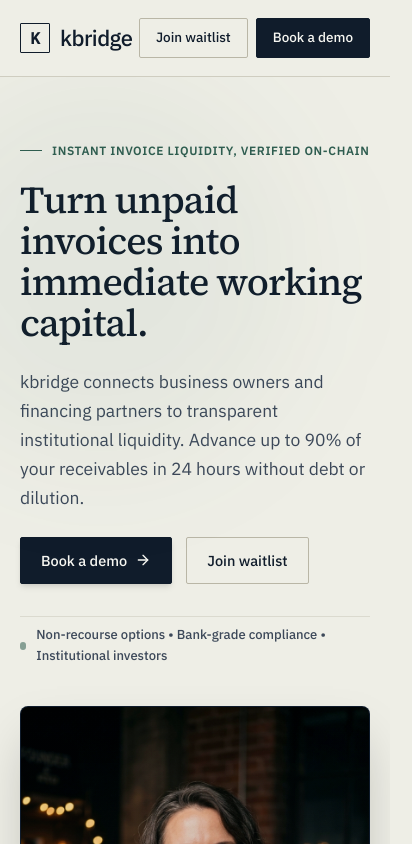
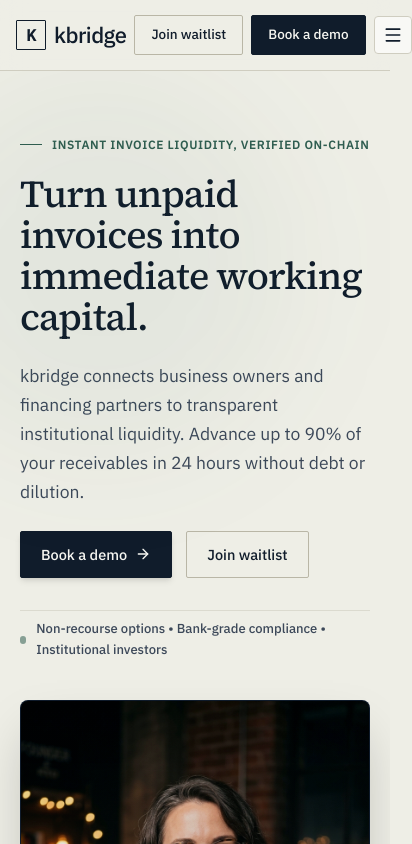
Before and after one commit to mazzidev1/Kbridge-website-, a React (Vite) app: page / in a window 390 px wide. Shown: the top 844 px of the page, 412 px wide, since content can reach past the window. Built offline with nearby package versions, Linux system fonts and the light colour scheme.

Commit message:
refactor: improve header layout and image imports
- Add mobile menu support to header
- Add Vite environment type definitions for image assets
- Optimize logo responsiveness
- Fix hero image import path

```diff
--- a/src/components/Header.tsx
+++ b/src/components/Header.tsx
@@ -1,5 +1,6 @@
-import React from 'react';
+import React, { useState } from 'react';
 import { Logo } from './Logo';
+import { Menu, X, ArrowRight } from 'lucide-react';
 
 interface HeaderProps {
   onOpenDemo: () => void;
@@ -10,7 +11,10 @@
   onOpenDemo,
   onOpenWaitlist,
 }) => {
+  const [mobileMenuOpen, setMobileMenuOpen] = useState(false);
+
   const scrollTo = (id: string) => {
+    setMobileMenuOpen(false);
     const el = document.getElementById(id);
     if (el) {
       el.scrollIntoView({ behavior: 'smooth' });
@@ -18,16 +22,17 @@
   };
 
   return (
-    <header className="sticky top-0 z-50 bg-[#EEEEE6]/92 backdrop-blur-md border-b border-[#CFCDC0]">
-      <nav className="max-w-[1120px] mx-auto px-5 sm:px-8 h-[76px] flex items-center justify-between">
+    <header className="sticky top-0 z-50 bg-[#EEEEE6]/95 backdrop-blur-md border-b border-[#CFCDC0]">
+      <nav className="max-w-[1120px] mx-auto px-4 sm:px-8 h-[70px] sm:h-[76px] flex items-center justify-between gap-2">
         <a
           href="#"
           onClick={(e) => { e.preventDefault(); window.scrollTo({ top: 0, behavior: 'smooth' }); }}
-          className="focus:outline-none group cursor-pointer"
+          className="focus:outline-none group cursor-pointer shrink-0"
         >
           <Logo subtext="Kundabox Corporation" />
         </a>
 
+        {/* Desktop Navigation Links */}
         <div className="hidden lg:flex gap-7 text-[14px] font-body font-medium">
           <button
             onClick={() => scrollTo('how')}
@@ -55,22 +60,81 @@
           </button>
         </div>
 
-        <div className="flex gap-2 sm:gap-2.5 items-center">
+        {/* Header Action Buttons & Mobile Toggle */}
+        <div className="flex items-center gap-2 sm:gap-2.5 shrink-0">
           <button
             onClick={onOpenWaitlist}
-            className="btn btn-ghost btn-sm text-[13px] border border-[#CFCDC0] hover:border-[#101C2B] text-[#101C2B]"
+            className="hidden md:inline-flex btn btn-ghost btn-sm text-[12.5px] sm:text-[13px] border border-[#CFCDC0] hover:border-[#101C2B] text-[#101C2B] px-3 py-1.5 whitespace-nowrap"
           >
             Join waitlist
           </button>
 
           <button
             onClick={onOpenDemo}
-            className="btn btn-primary btn-sm text-[13px] bg-[#101C2B] text-[#F7F7F2] hover:bg-[#1E3D34]"
+            className="hidden sm:inline-flex btn btn-primary btn-sm text-[12.5px] sm:text-[13px] bg-[#101C2B] text-[#F7F7F2] hover:bg-[#1E3D34] px-3 py-1.5 whitespace-nowrap"
           >
             Book a demo
           </button>
+
+          {/* Mobile Hamburger Menu Toggle */}
+          <button
+            onClick={() => setMobileMenuOpen(!mobileMenuOpen)}
+            className="lg:hidden p-2 text-[#101C2B] hover:bg-[#CFCDC0]/40 rounded-[4px] transition-colors cursor-pointer border border-[#CFCDC0] bg-white/60"
+            aria-label="Toggle navigation menu"
+          >
+            {mobileMenuOpen ? <X className="w-5 h-5" /> : <Menu className="w-5 h-5" />}
+          </button>
         </div>
       </nav>
+
+      {/* Mobile Navigation Dropdown Menu */}
+      {mobileMenuOpen && (
+        <div className="lg:hidden bg-[#EEEEE6] border-b border-[#CFCDC0] px-5 py-6 flex flex-col gap-5 shadow-xl animate-fadeIn">
+          <div className="flex flex-col gap-1 font-body font-medium text-[15px] border-b border-[#CFCDC0] pb-4">
+            <button
+              onClick={() => scrollTo('how')}
+              className="text-left text-[#101C2B] hover:text-[#2F5D50] py-2.5 px-2 rounded hover:bg-black/5 transition-colors"
+            >
+              How it works
+            </button>
+            <button
+              onClick={() => scrollTo('for-businesses')}
+              className="text-left text-[#101C2B] hover:text-[#2F5D50] py-2.5 px-2 rounded hover:bg-black/5 transition-colors"
+            >
+              Get Funded
+            </button>
+            <button
+              onClick={() => scrollTo('audiences')}
+              className="text-left text-[#101C2B] hover:text-[#2F5D50] py-2.5 px-2 rounded hover:bg-black/5 transition-colors"
+            >
+              For investors
+            </button>
+            <button
+              onClick={() => scrollTo('security')}
+              className="text-left text-[#101C2B] hover:text-[#2F5D50] py-2.5 px-2 rounded hover:bg-black/5 transition-colors"
+            >
+              Security
+            </button>
+          </div>
+
+          <div className="flex flex-col sm:flex-row gap-3 pt-1">
+            <button
+              onClick={() => { setMobileMenuOpen(false); onOpenDemo(); }}
+              className="w-full btn btn-primary bg-[#101C2B] text-white hover:bg-[#2F5D50] py-3 text-[14px] flex items-center justify-center gap-2 shadow-xs"
+            >
+              <span>Book a demo</span>
+              <ArrowRight className="w-4 h-4" />
+            </button>
+
+            <button
+              onClick={() => { setMobileMenuOpen(false); onOpenWaitlist(); }}
+              className="w-full btn btn-ghost border border-[#CFCDC0] bg-white text-[#101C2B] py-3 text-[14px] shadow-2xs"
+            >
+              Join waitlist
+            </button>
+          </div>
+        </div>
+      )}
     </header>
   );
 };
--- a/src/components/Hero.tsx
+++ b/src/components/Hero.tsx
@@ -2,8 +2,7 @@
 import { motion, AnimatePresence } from 'motion/react';
 import { CheckCircle2, ArrowRight, ShieldCheck, Sparkles } from 'lucide-react';
 import { VaultGlyph, LedgerWalletGlyph, RWATokenGlyph } from './AnimatedGlyphs';
-
-const founderImg = '/src/assets/images/hero_founder_portrait_1786354465043.jpg';
+import founderImg from '../assets/images/hero_founder_portrait_1786354465043.jpg';
 
 interface HeroProps {
   onOpenDemo: () => void;
--- a/src/components/Logo.tsx
+++ b/src/components/Logo.tsx
@@ -8,8 +8,8 @@
 
 export const Logo: React.FC<LogoProps> = ({ className = '', subtext = 'A Kundabox Corporation portal', showSubtext = true }) => {
   return (
-    <div className={`flex items-center gap-[14px] ${className}`}>
-      <div className="flex items-center gap-[10px]">
+    <div className={`flex items-center gap-[12px] sm:gap-[14px] shrink-0 ${className}`}>
+      <div className="flex items-center gap-[8px] sm:gap-[10px] shrink-0">
         {/* Boxed 'K' logo matching uploaded image */}
         <div className="w-[30px] h-[30px] border-[1.5px] border-[#101C2B] flex items-center justify-center font-mono font-semibold text-[16px] text-[#101C2B] leading-none select-none rounded-[1px]">
           K
--- /dev/null
+++ b/src/vite-env.d.ts
@@ -0,0 +1,16 @@
+/// <reference types="vite/client" />
+
+declare module '*.jpg' {
+  const content: string;
+  export default content;
+}
+
+declare module '*.png' {
+  const content: string;
+  export default content;
+}
+
+declare module '*.svg' {
+  const content: string;
+  export default content;
+}
```
Also changed, not shown: public/assets/images/hero_founder_portrait_1786354465043.jpg (added).
